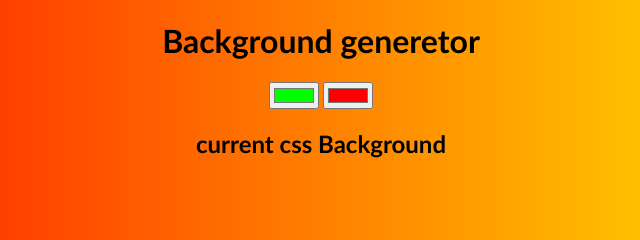
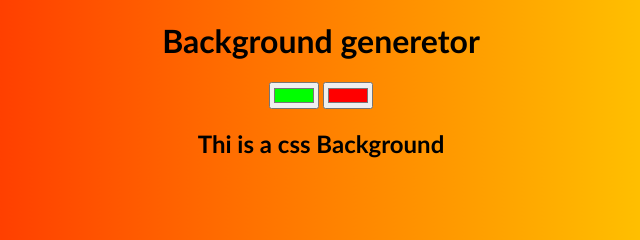
Before and after one commit to barbaroreyes/changeBackground, a plain HTML site: page index.html in a window 1280 px wide. Shown: the top 240 px of the page, 319-959 px from the left. Drawn offline with Linux system fonts and the light colour scheme.

Commit message:
a new info

```diff
--- a/index.html
+++ b/index.html
@@ -11,7 +11,7 @@
 <h1 id="one">Background generetor</h1>
 <input class="color1" type="color" name="color1" value="#00ff00">
 <input class="color2" type="color" name="color2" value="#ff0000">
-<h2>current css Background</h2>
+<h2> Thi is a css Background</h2>
 <h3></h3>
 
     <script src="index.js"></script>
```
